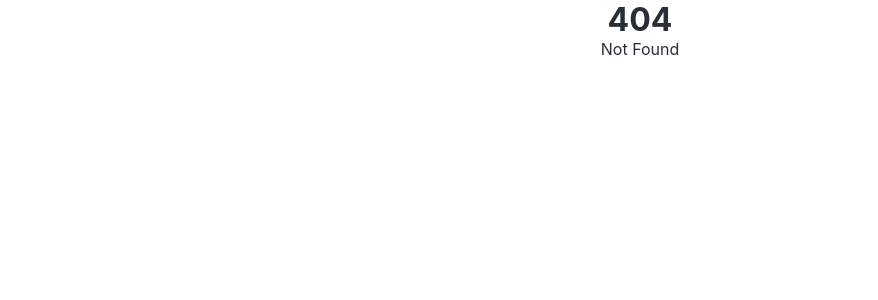
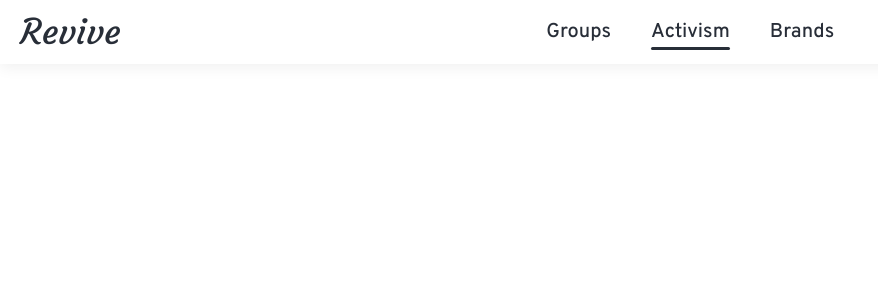
Before and after one commit to Hackdata2024/34-moyemoye, a SvelteKit app: page /activism in a window 1280 px wide. Before the commit this address had no page. Shown: the top 300 px of the page, without its empty margins (0-878 px from the left). Built offline with nearby package versions, Linux system fonts and the light colour scheme; a web font is replaced by a local one.

Commit message:
chore: header added

```diff
--- /dev/null
+++ b/src/components/Header.svelte
@@ -0,0 +1,111 @@
+<script lang="ts">
+	import { onMount } from 'svelte';
+
+	export let path: string;
+
+	$: if (path.includes('activism')) activeTab = 'activism';
+	else if (path.includes('brands')) activeTab = 'brands';
+	else if (path.includes('groups')) activeTab = 'groups';
+	else activeTab = 'home';
+
+	$: activeTab = 'groups';
+	$: pastHero = false;
+
+	onMount(() => {
+		window.addEventListener('scroll', () => {
+			if (window.scrollY > 45) pastHero = true;
+			else pastHero = false;
+		});
+	});
+</script>
+
+<header class="HeaderWrapper" class:hero={activeTab === 'home' || pastHero}>
+	<div class="Header">
+		<div class="Header__left">
+			<a href="/" class="Header__logo"> Revive </a>
+		</div>
+		<ul class="Header__center">
+			<li><a href="/groups" class:active={activeTab === 'groups'}> Groups </a></li>
+			<li><a href="/activism" class:active={activeTab === 'activism'}> Activism </a></li>
+			<li><a href="/brands" class:active={activeTab === 'brands'}> Brands </a></li>
+		</ul>
+		<div class="Header__right">
+			<!-- <Google /> -->
+		</div>
+	</div>
+</header>
+
+<style lang="scss">
+	.HeaderWrapper {
+		top: 0;
+		left: 0;
+		right: 0;
+		gap: 10px;
+		z-index: 5;
+		position: fixed;
+		// background: #ffffff99;
+		// box-shadow: 0px 4px 14px 0px rgba(0, 0, 0, 0.06);
+		// backdrop-filter: blur(5px);
+		@include make-flex();
+
+		&.hero {
+			@include box(100%, 100px);
+			background: rgba(255, 255, 255, 0.01);
+			box-shadow: 0px 60px 55px -15px rgba(0, 0, 0, 0.15) inset;
+		}
+
+		&:not(.hero) {
+			@include box(100%, 64px);
+			background: #ffffff99;
+			box-shadow: 0px 4px 14px 0px rgba(0, 0, 0, 0.06);
+			backdrop-filter: blur(5px);
+		}
+	}
+
+	.Header {
+		align-items: center;
+		@include box();
+		max-width: $maxWidth;
+		@include make-flex($dir: row, $just: space-between);
+		gap: 15px;
+		padding: 16px 20px;
+
+		&__logo {
+			@include box(auto);
+			text-decoration: none;
+			font-size: 35px;
+			font-family: 'Courgette', cursive;
+		}
+
+		&__center {
+			@include make-flex($dir: row, $just: space-between);
+			gap: 40px;
+			list-style: none;
+			padding: 0;
+			margin: 0;
+
+			li {
+				a {
+					text-decoration: none;
+					font-size: 20px;
+					font-weight: 500;
+					transition: 0.3s;
+					position: relative;
+
+					&.active {
+						&::after {
+							content: '';
+							position: absolute;
+							bottom: -5px;
+							left: 0;
+							width: 100%;
+							height: 3px;
+							border-radius: 5px;
+							background: var(--foreground);
+						}
+					}
+				}
+			}
+		}
+	}
+</style>
--- a/src/routes/+layout.svelte
+++ b/src/routes/+layout.svelte
@@ -1,3 +1,11 @@
+<script lang="ts">
+	import Header from '$components/Header.svelte';
+	import type { PageData } from './$types';
+
+	export let data: PageData;
+</script>
+
+<Header bind:path={data.pathname}/>
 <slot />
 
 <style lang="scss" global>
--- /dev/null
+++ b/src/routes/+layout.ts
@@ -0,0 +1,10 @@
+import type { LayoutLoad } from './$types';
+
+export const load: LayoutLoad = async ({ url }) => {
+	return {
+		pathname:
+			decodeURIComponent(url.pathname)
+				.split('/')
+				.filter((key) => key !== '')[0] || ''
+	};
+};
--- a/src/routes/+page.svelte
+++ /dev/null
@@ -1,2 +0,0 @@
-<h1>Welcome to SvelteKit</h1>
-<p>Visit <a href="https://kit.svelte.dev">kit.svelte.dev</a> to read the documentation</p>
--- a/src/styles/root/global.scss
+++ b/src/styles/root/global.scss
@@ -16,6 +16,7 @@
 * {
 	padding: 0;
 	box-sizing: border-box;
+	font-family: 'Overpass', sans-serif;
 	color: var(--foreground);
 
 	&:not(dialog) {
```
Also changed, not shown: src/routes/activism/+page.svelte (added), src/routes/brands/+page.svelte (added), src/routes/groups/+page.svelte (added), static/assets/hero.jpg (added), 1 other file (tests, documents, lock files or other folders).
